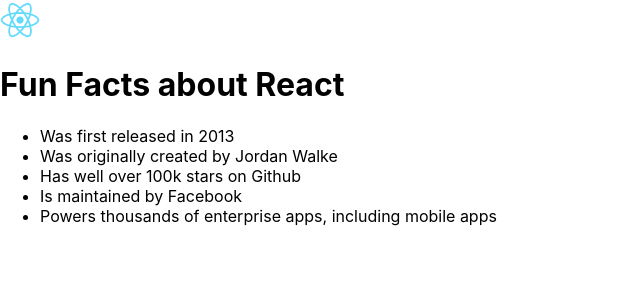
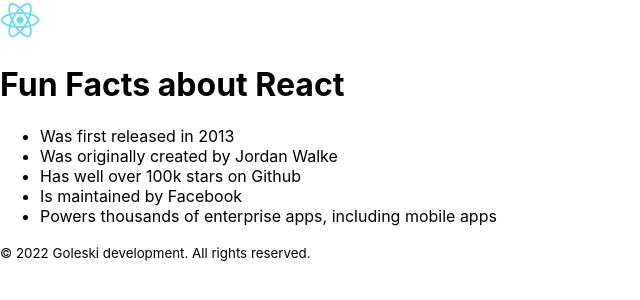
Before and after one commit to moyagoleski/react-facts-site, a React (Create React App) app: page / in a window 1280 px wide. Shown: the top 300 px of the page, without its empty margins (0-640 px from the left). Built offline with nearby package versions, Linux system fonts and the light colour scheme.

Commit message:
Update to index.js
- separate components added including a Header, MainContent, Footer, and Page

```diff
--- a/src/index.js
+++ b/src/index.js
@@ -7,9 +7,21 @@
 import ReactDOM from 'react-dom'
 import './index.css'
 
-const page = (
+function Header() {
+  return (
     <div>
-    <img src="logo512.png" width="40px"/>
+      <header>
+        <nav>
+          <img src="logo512.png" width="40px" alt="react logo"/>
+        </nav>
+      </header>
+    </div>
+  )
+}
+
+function MainContent() {
+  return (
+    <div>
       <h1>Fun Facts about React</h1>
       <ul>
         <li>Was first released in 2013</li>
@@ -20,5 +32,25 @@
       </ul>
     </div>
   )
+}
 
-ReactDOM.render(page, document.getElementById("root"))
+function Footer() {
+  return (
+    <footer>
+      <small>© 2022 Goleski development. All rights reserved.</small>
+    </footer>
+  )
+}
+
+function Page() {
+  return (
+    <div>
+      <Header />
+      <MainContent />
+      <Footer />
+    </div>
+  )
+
+}
+
+ReactDOM.render(<Page />, document.getElementById("root"))
```
Lines whose indentation alone changed are shown as unchanged.
